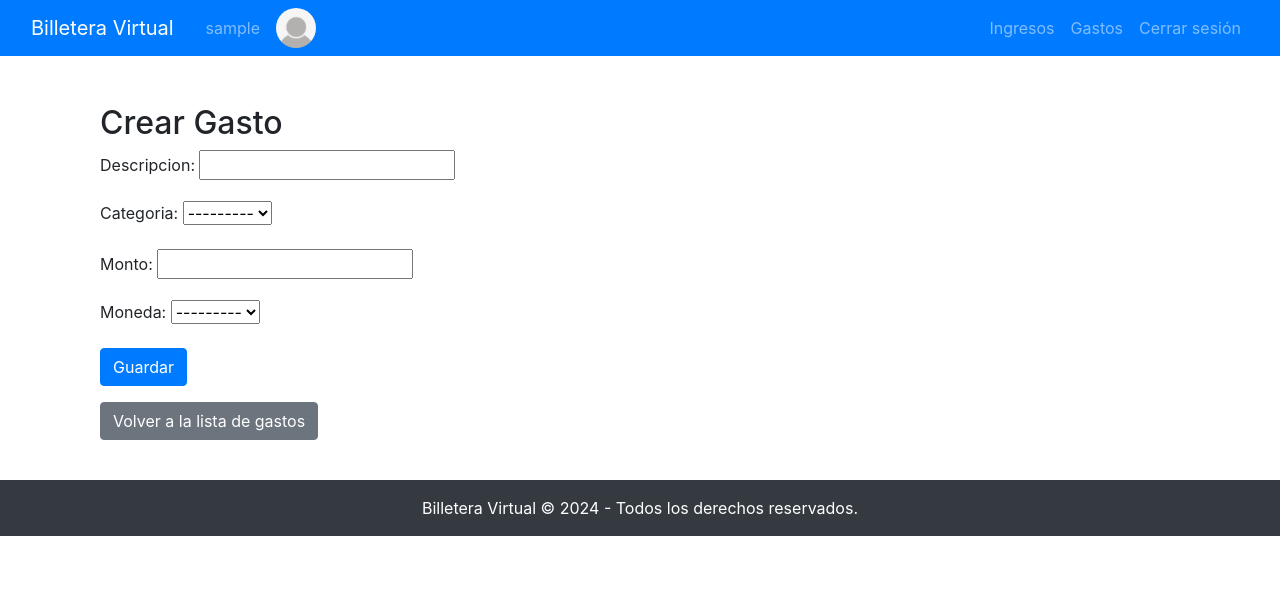
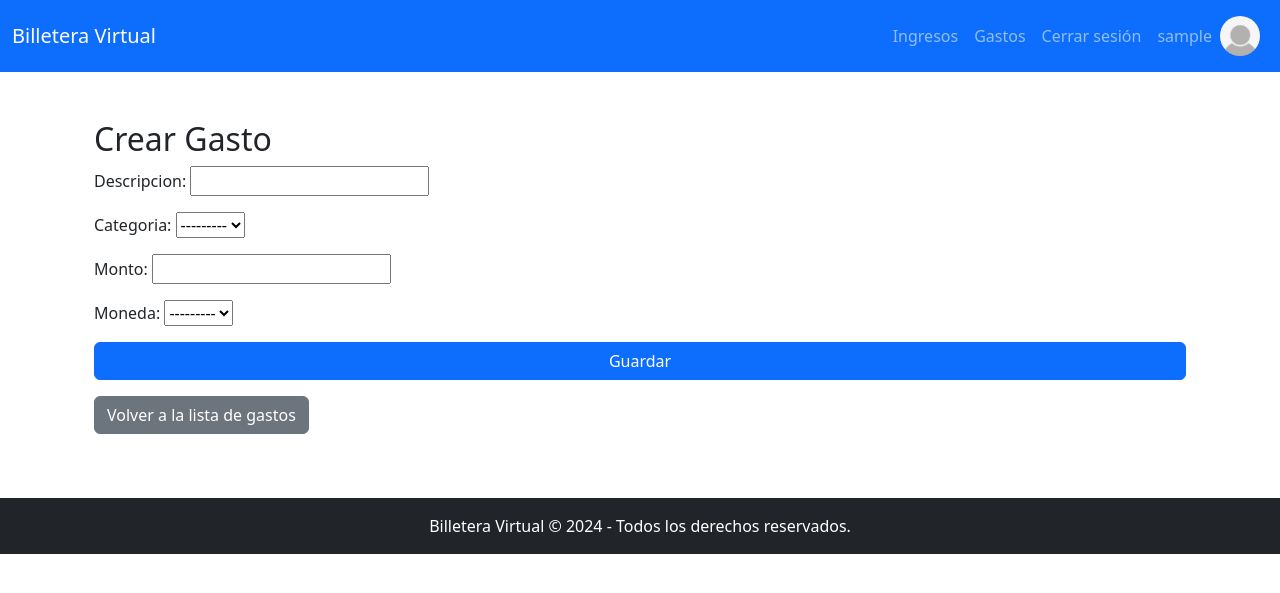
Before and after one commit to Ontos-2021/billetera, a Django app: page /gastos/crear/ in a window 1280 px wide. Shown: the top 593 px of the page. Run offline with Django 4.2, Linux system fonts and the light colour scheme; the visitor is signed in with stand-in values (Sample User, id 1); data that the repository does not hold is empty; some libraries are stand-ins or nearby versions.

Commit message:
Mejore el base. Ya esta piola

```diff
--- a/billetera/templates/base.html
+++ b/billetera/templates/base.html
@@ -7,8 +7,8 @@
     <meta name="viewport" content="width=device-width, initial-scale=1.0">
     <title>{% block title %}Billetera Virtual{% endblock %}</title>
 
-    <!-- Bootstrap CSS -->
-    <link rel="stylesheet" href="https://maxcdn.bootstrapcdn.com/bootstrap/4.5.2/css/bootstrap.min.css">
+    <!-- Bootstrap CSS (versión 5) -->
+    <link href="https://cdn.jsdelivr.net/npm/bootstrap@5.3.0/dist/css/bootstrap.min.css" rel="stylesheet">
 
     <!-- Custom CSS -->
     <link rel="stylesheet" type="text/css" href="{% static 'css/style.css' %}">
@@ -20,44 +20,38 @@
         <nav class="navbar navbar-expand-lg navbar-dark bg-primary">
             <div class="container-fluid">
                 <!-- Logo -->
-                <a class="navbar-brand ml-auto order-2 order-lg-1" href="{% url 'inicio_usuarios' %}">Billetera Virtual</a>
-
-                <!-- Imagen de perfil -->
-                <div class="d-flex align-items-center ml-2 order-3 order-lg-2">
-                    {% if user.is_authenticated %}
-                        <a href="{% url 'perfil_usuario' %}" class="d-flex align-items-center text-decoration-none pl-2">
-                            <span class="navbar-text mr-2 d-none d-lg-block">
-                                {{ user.username }}
-                            </span>
-                            <img src="{% if user.perfilusuario.imagen_perfil %}{{ user.perfilusuario.imagen_perfil.url }}{% else %}{% static 'img/default_profile.png' %}{% endif %}" alt="Imagen de Perfil" class="rounded-circle ml-2" width="40" height="40">
-                        </a>
-                    {% endif %}
-                </div>
+                <a class="navbar-brand" href="{% url 'inicio_usuarios' %}">Billetera Virtual</a>
 
                 <!-- Botón de menú (Hamburguesa) -->
-                <button class="navbar-toggler order-1" type="button" data-toggle="collapse" data-target="#navbarNav" aria-controls="navbarNav" aria-expanded="false" aria-label="Toggle navigation">
+                <button class="navbar-toggler" type="button" data-bs-toggle="collapse" data-bs-target="#navbarNav" aria-controls="navbarNav" aria-expanded="false" aria-label="Toggle navigation">
                     <span class="navbar-toggler-icon"></span>
                 </button>
 
                 <!-- Elementos del menú -->
-                <div class="collapse navbar-collapse order-lg-3" id="navbarNav">
-                    <ul class="navbar-nav ml-auto">
+                <div class="collapse navbar-collapse" id="navbarNav">
+                    <ul class="navbar-nav ms-auto">
                         {% if user.is_authenticated %}
                             <li class="nav-item">
-                                <a class="nav-link" href="{% url 'ingresos:lista_ingresos' %}">Ingresos</a>
+                                <div class="d-flex align-items-center h-100"><a class="nav-link" href="{% url 'ingresos:lista_ingresos' %}">Ingresos</a></div>
                             </li>
                             <li class="nav-item">
-                                <a class="nav-link" href="{% url 'gastos:lista_gastos' %}">Gastos</a>
+                                <div class="d-flex align-items-center h-100"><a class="nav-link" href="{% url 'gastos:lista_gastos' %}">Gastos</a></div>
                             </li>
                             <li class="nav-item">
-                                <a class="nav-link" href="{% url 'logout' %}">Cerrar sesión</a>
+                                <div class="d-flex align-items-center h-100"><a class="nav-link" href="{% url 'logout' %}">Cerrar sesión</a></div>
+                            </li>
+                            <li class="nav-item d-flex align-items-center">
+                                <a href="{% url 'perfil_usuario' %}" class="nav-link d-flex align-items-center">
+                                    <span class="me-2">{{ user.username }}</span>
+                                    <img src="{% if user.perfilusuario.imagen_perfil %}{{ user.perfilusuario.imagen_perfil.url }}{% else %}{% static 'img/default_profile.png' %}{% endif %}" alt="Imagen de Perfil" class="rounded-circle" width="40" height="40">
+                                </a>
                             </li>
                         {% else %}
                             <li class="nav-item">
-                                <a class="nav-link" href="{% url 'login' %}">Iniciar sesión</a>
+                                <div class="d-flex align-items-center h-100"><a class="nav-link" href="{% url 'login' %}">Iniciar sesión</a></div>
                             </li>
                             <li class="nav-item">
-                                <a class="nav-link" href="{% url 'registro' %}">Registrarse</a>
+                                <div class="d-flex align-items-center h-100"><a class="nav-link" href="{% url 'registro' %}">Registrarse</a></div>
                             </li>
                         {% endif %}
                     </ul>
@@ -66,18 +60,16 @@
         </nav>
     </header>
 
-    <main class="container mt-4">
+    <main class="container mt-5">
         {% block content %}{% endblock %}
     </main>
 
-    <footer class="bg-dark text-white text-center py-3 mt-4">
+    <footer class="bg-dark text-white text-center py-3 mt-5">
         <p class="mb-0">Billetera Virtual &copy; 2024 - Todos los derechos reservados.</p>
     </footer>
 
-    <!-- JavaScript dependencies -->
-    <script src="https://code.jquery.com/jquery-3.5.1.slim.min.js"></script>
-    <script src="https://cdn.jsdelivr.net/npm/@popperjs/core@2.5.3/dist/umd/popper.min.js"></script>
-    <script src="https://maxcdn.bootstrapcdn.com/bootstrap/4.5.2/js/bootstrap.min.js"></script>
+    <!-- JavaScript dependencies (Bootstrap 5) -->
+    <script src="https://cdn.jsdelivr.net/npm/bootstrap@5.3.0/dist/js/bootstrap.bundle.min.js"></script>
 
     {% block extra_js %}{% endblock %}  <!-- Bloque para incluir JS adicional en páginas específicas -->
 </body>
```
